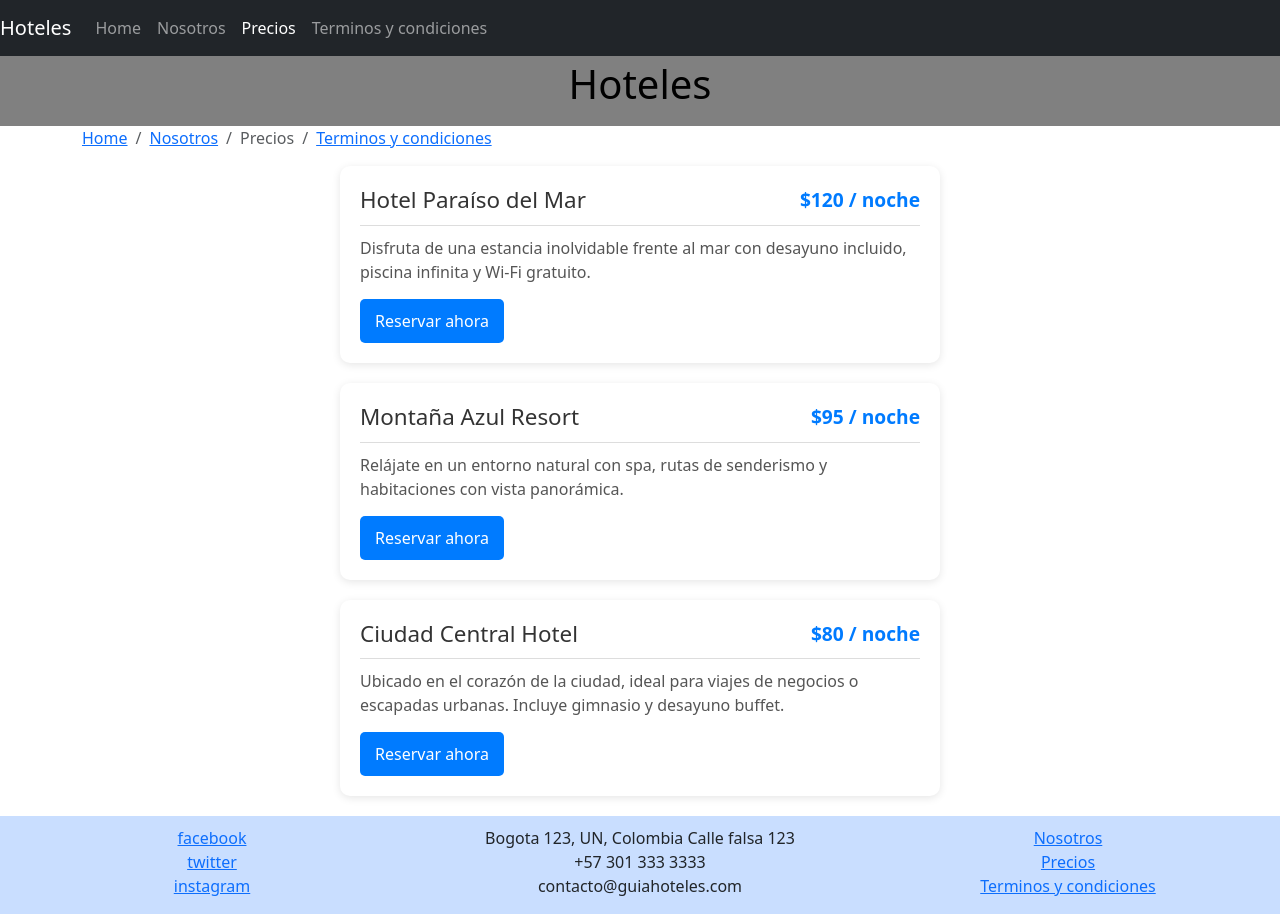
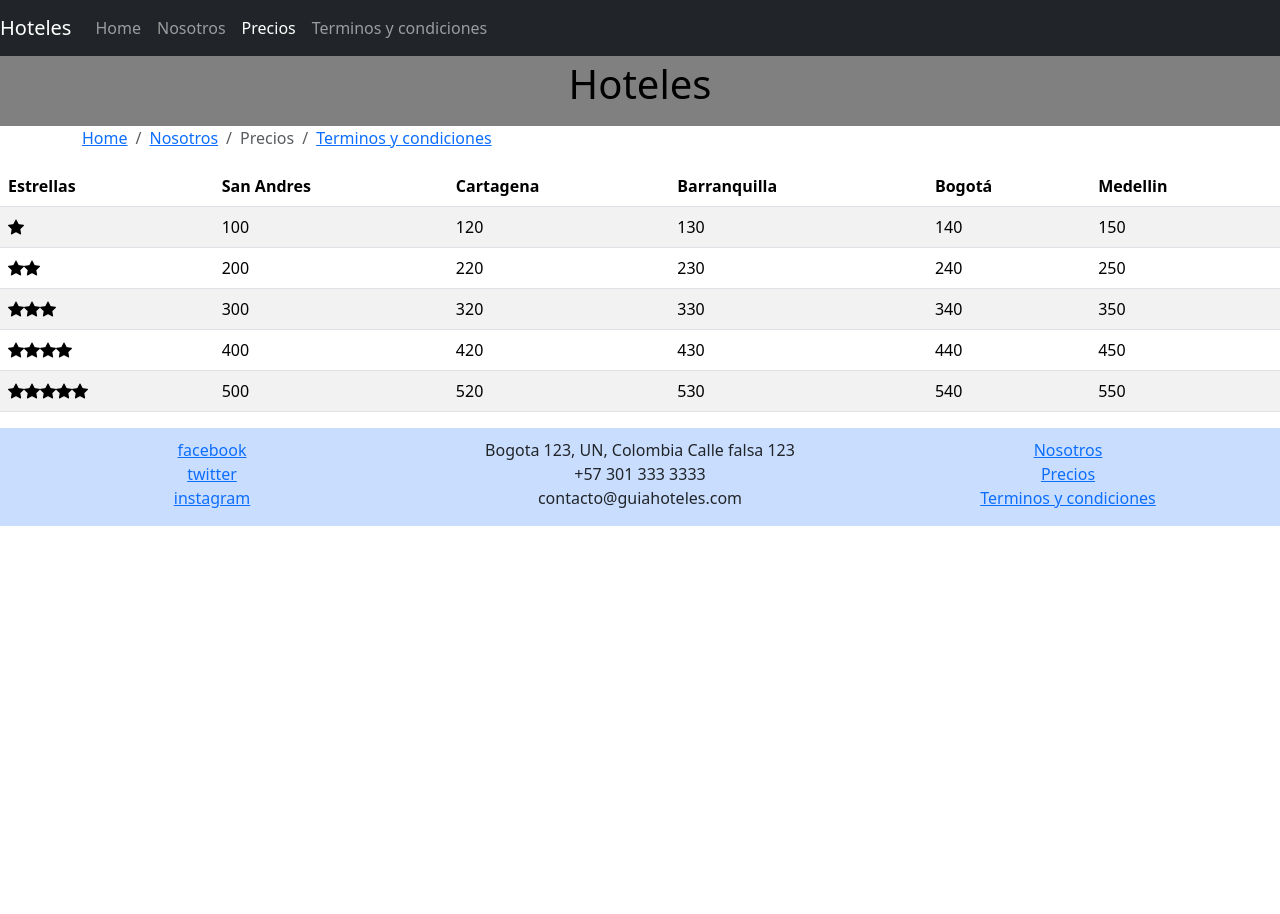
Before and after one commit to cdsalazard/bootstrap, a website: page prices.html in a window 1280 px wide. After the commit the page ends 800 px from the top, so only its background shows below. Drawn offline with nearby package versions, Linux system fonts and the light colour scheme.

Commit message:
agregamos tabla de precios

```diff
--- a/prices.html
+++ b/prices.html
@@ -4,6 +4,7 @@
     <meta charset="UTF-8">
     <meta name="viewport" content="width=device-width, initial-scale=1.0">
     <link rel="stylesheet" href="node_modules/bootstrap/dist/css/bootstrap.min.css">
+    <link rel="stylesheet" href="https://cdn.jsdelivr.net/npm/bootstrap-icons@1.13.1/font/bootstrap-icons.min.css">
     <link rel="stylesheet" href="css/main.css">    <title>Document</title>
 </head>
 
@@ -64,38 +65,57 @@
     </nav>
     </div>
 
-  <div class="hotel-section">
-    <div class="hotel-header">
-      <h2>Hotel Paraíso del Mar</h2>
-      <span class="hotel-price">$120 / noche</span>
-    </div>
-    <p class="hotel-description">
-      Disfruta de una estancia inolvidable frente al mar con desayuno incluido, piscina infinita y Wi-Fi gratuito.
-    </p>
-    <button class="book-button">Reservar ahora</button>
-  </div>
-
-  <div class="hotel-section">
-    <div class="hotel-header">
-      <h2>Montaña Azul Resort</h2>
-      <span class="hotel-price">$95 / noche</span>
-    </div>
-    <p class="hotel-description">
-      Relájate en un entorno natural con spa, rutas de senderismo y habitaciones con vista panorámica.
-    </p>
-    <button class="book-button">Reservar ahora</button>
-  </div>
-
-  <div class="hotel-section">
-    <div class="hotel-header">
-      <h2>Ciudad Central Hotel</h2>
-      <span class="hotel-price">$80 / noche</span>
-    </div>
-    <p class="hotel-description">
-      Ubicado en el corazón de la ciudad, ideal para viajes de negocios o escapadas urbanas. Incluye gimnasio y desayuno buffet.
-    </p>
-    <button class="book-button">Reservar ahora</button>
-  </div>
+    <div class="table-responsive">
+    <table class="table table-striped">
+      <thead>
+        <th>Estrellas</th>
+        <th>San Andres</th>
+        <th>Cartagena</th>
+        <th>Barranquilla</th>
+        <th>Bogotá</th>
+        <th>Medellin</th>
+      </thead>
+      <tbody>
+        <tr>
+          <td><i class="bi bi-star-fill"></i></td>
+          <td>100</td>
+          <td>120</td>
+          <td>130</td>
+          <td>140</td>
+          <td>150</td>
+        </tr>
+        <tr>
+          <td><i class="bi bi-star-fill"></i><i class="bi bi-star-fill"></i></td>
+          <td>200</td>
+          <td>220</td>
+          <td>230</td>
+          <td>240</td>
+          <td>250</td>
+        </tr><tr>
+          <td><i class="bi bi-star-fill"></i><i class="bi bi-star-fill"></i><i class="bi bi-star-fill"></i></td>
+          <td>300</td>
+          <td>320</td>
+          <td>330</td>
+          <td>340</td>
+          <td>350</td>
+        </tr><tr>
+          <td><i class="bi bi-star-fill"></i><i class="bi bi-star-fill"></i><i class="bi bi-star-fill"></i><i class="bi bi-star-fill"></i></td>
+          <td>400</td>
+          <td>420</td>
+          <td>430</td>
+          <td>440</td>
+          <td>450</td>
+        </tr><tr>
+          <td><i class="bi bi-star-fill"></i><i class="bi bi-star-fill"></i><i class="bi bi-star-fill"></i><i class="bi bi-star-fill"></i><i class="bi bi-star-fill"></i></td>
+          <td>500</td>
+          <td>520</td>
+          <td>530</td>
+          <td>540</td>
+          <td>550</td>
+        </tr>
+      </tbody>
+      </div>
+    </table>
 
 
 
```
